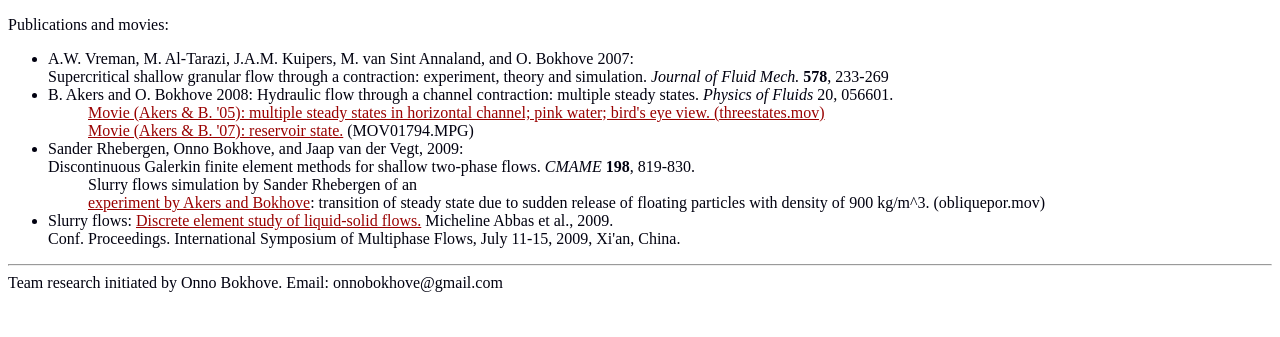
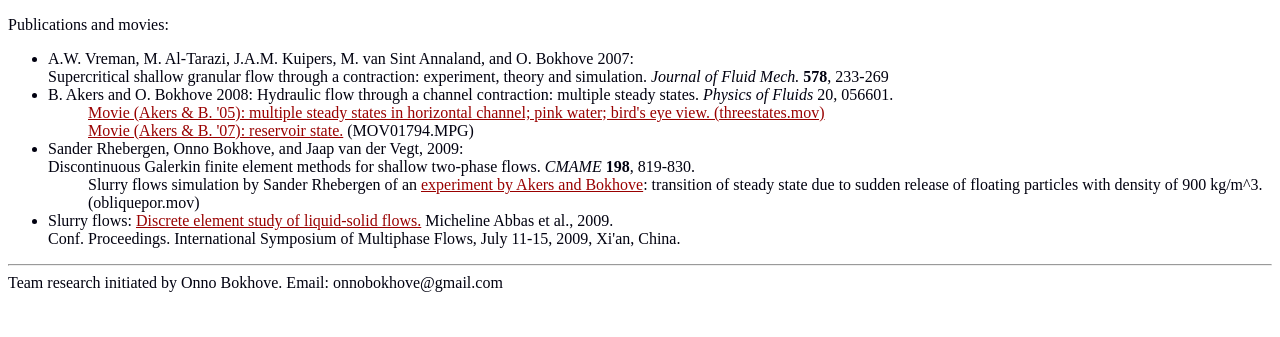
Before and after one commit to obokhove/obokhove.github.io, a plain HTML site: page granul2026.html in a window 1280 px wide. Shown: the part 527-864 px from the top of the page. Drawn offline with Linux system fonts and the light colour scheme.

Commit message:
Add files via upload

```diff
--- a/granul2026.html
+++ b/granul2026.html
@@ -38,11 +38,9 @@
 <dd><A HREF="https://www.youtube.com/watch?v=af4W-caoU2A">Movie (Akers & B. '05): multiple steady states in horizontal channel; pink water; bird's eye view.
   (threestates.mov)</A>
 <dd><A HREF="https://www.youtube.com/watch?v=t68aksloEDE">Movie (Akers & B. '07): reservoir state.</A> (MOV01794.MPG)</dd>
-<li> Sander Rhebergen, Onno Bokhove, and Jaap van der Vegt, 2009:<br>
-Discontinuous Galerkin finite element methods for shallow two-phase flows.</a>
+<li> Sander Rhebergen, Onno Bokhove, and Jaap van der Vegt, 2009:<br> Discontinuous Galerkin finite element methods for shallow two-phase flows.</a>
 <em>CMAME</em> <strong>198</strong>, 819-830.
-<dd> Slurry flows simulation by Sander Rhebergen of an
-<dd> <a href="https://www.youtube.com/watch?v=dx-5z0yZcFc"> experiment by Akers and Bokhove</a>: transition of steady state due to sudden release of floating particles with density of 900 kg/m^3. (obliquepor.mov)</dd>
+<dd> Slurry flows simulation by Sander Rhebergen of an <a href="https://www.youtube.com/watch?v=dx-5z0yZcFc"> experiment by Akers and Bokhove</a>: transition of steady state due to sudden release of floating particles with density of 900 kg/m^3. (obliquepor.mov)</dd>
 <li> Slurry flows: <a href="abbas2009.pdf">Discrete element study of liquid-solid flows.</a> Micheline Abbas et al., 2009.<br>
 Conf. Proceedings. International Symposium of Multiphase Flows, July 11-15, 2009, Xi'an, China.
 </ul></p>
```
